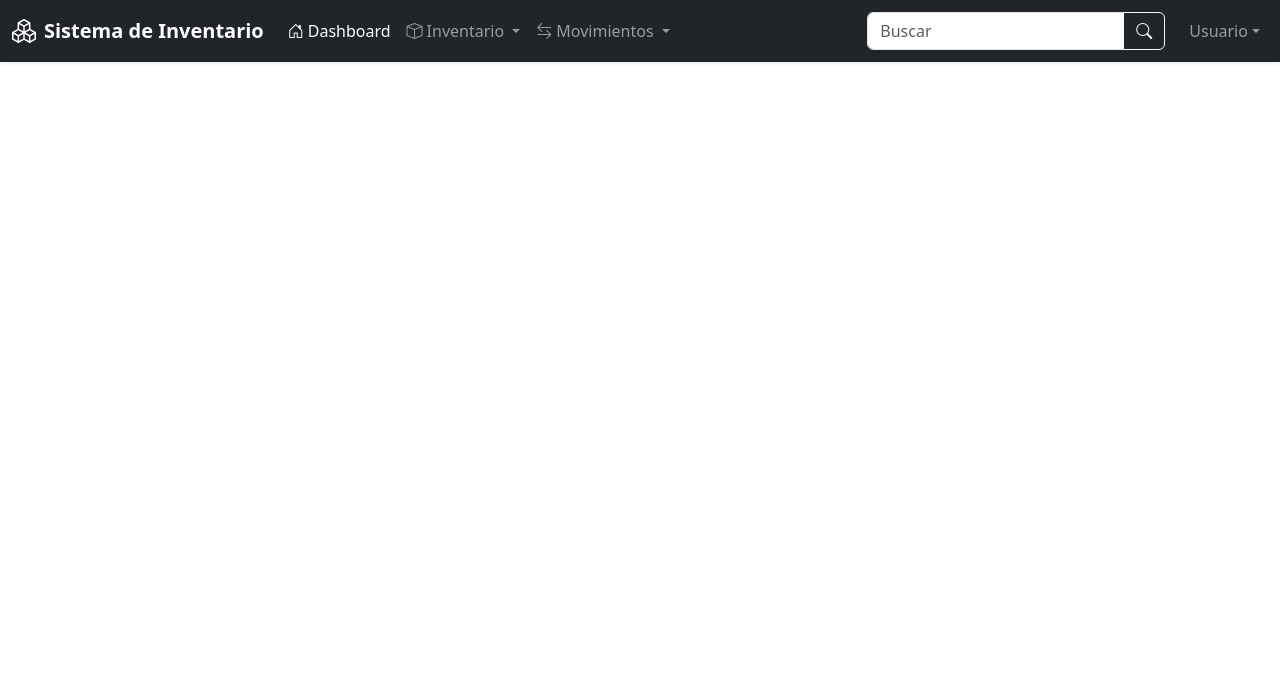
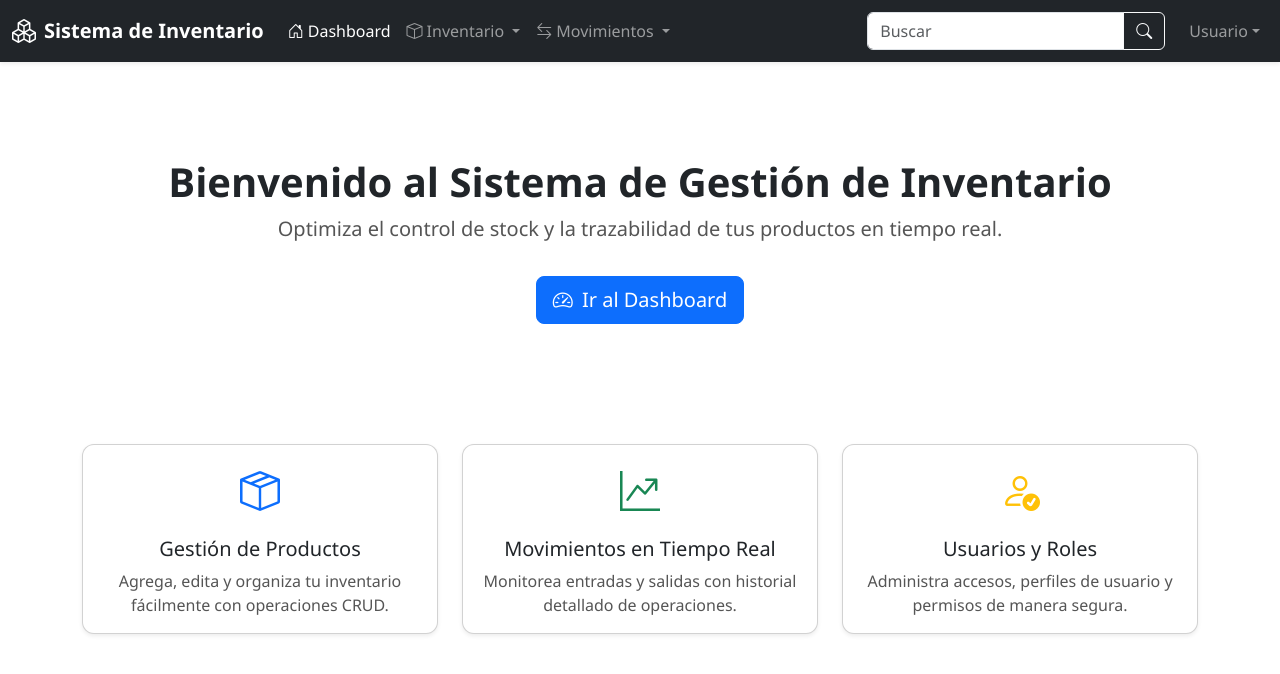
Before and after one commit to CodeJomar/HD_Manejo_Repositorios, a plain HTML site: page index.html in a window 1280 px wide. Drawn offline with nearby package versions, Linux system fonts and the light colour scheme.

Commit message:
feat: add main

```diff
--- a/index.html
+++ b/index.html
@@ -13,7 +13,7 @@
   <!-- Bootstrap Icons -->
   <link href="https://cdn.jsdelivr.net/npm/bootstrap-icons@1.11.1/font/bootstrap-icons.css" rel="stylesheet">
 
-  <link rel="stylesheet" href="styles.css">
+  <link rel="stylesheet" href="styles/styles.css">
 </head>
 
 <body>
@@ -103,6 +103,51 @@
 
   </header>
 
+  <!-- MAIN -->
+  <main class="container my-5">
+    <!-- Hero Section -->
+    <section class="text-center py-5">
+      <h1 class="fw-bold">Bienvenido al Sistema de Gestión de Inventario</h1>
+      <p class="lead">Optimiza el control de stock y la trazabilidad de tus productos en tiempo real.</p>
+      <a href="#dashboard" class="btn btn-primary btn-lg mt-3">
+        <i class="bi bi-speedometer2 me-1"></i> Ir al Dashboard
+      </a>
+    </section>
+
+    <!-- Features Section -->
+    <section class="row text-center g-4 mt-5">
+      <div class="col-md-4">
+        <div class="card shadow-sm h-100">
+          <div class="card-body">
+            <i class="bi bi-box-seam fs-1 text-primary"></i>
+            <h5 class="card-title mt-3">Gestión de Productos</h5>
+            <p class="card-text">Agrega, edita y organiza tu inventario fácilmente con operaciones CRUD.</p>
+          </div>
+        </div>
+      </div>
+
+      <div class="col-md-4">
+        <div class="card shadow-sm h-100">
+          <div class="card-body">
+            <i class="bi bi-graph-up-arrow fs-1 text-success"></i>
+            <h5 class="card-title mt-3">Movimientos en Tiempo Real</h5>
+            <p class="card-text">Monitorea entradas y salidas con historial detallado de operaciones.</p>
+          </div>
+        </div>
+      </div>
+
+      <div class="col-md-4">
+        <div class="card shadow-sm h-100">
+          <div class="card-body">
+            <i class="bi bi-person-check fs-1 text-warning"></i>
+            <h5 class="card-title mt-3">Usuarios y Roles</h5>
+            <p class="card-text">Administra accesos, perfiles de usuario y permisos de manera segura.</p>
+          </div>
+        </div>
+      </div>
+    </section>
+  </main>
+
   <script src="https://cdn.jsdelivr.net/npm/bootstrap@5.3.8/dist/js/bootstrap.bundle.min.js"
     integrity="sha384-FKyoEForCGlyvwx9Hj09JcYn3nv7wiPVlz7YYwJrWVcXK/BmnVDxM+D2scQbITxI"
     crossorigin="anonymous"></script>
--- a/styles/styles.css
+++ b/styles/styles.css
@@ -0,0 +1,36 @@
+/* General */
+body {
+  font-family: "Segoe UI", Tahoma, Geneva, Verdana, sans-serif;
+}
+
+/* Hero Section */
+main section h1 {
+  color: #212529;
+}
+
+main section p {
+  color: #555;
+}
+
+/* Cards */
+.card {
+  border-radius: 12px;
+  transition: transform 0.2s ease-in-out;
+}
+
+.card:hover {
+  transform: translateY(-5px);
+}
+
+/* Footer */
+footer {
+  font-size: 0.9rem;
+}
+
+footer a {
+  transition: color 0.3s;
+}
+
+footer a:hover {
+  color: #0d6efd;
+}
```
